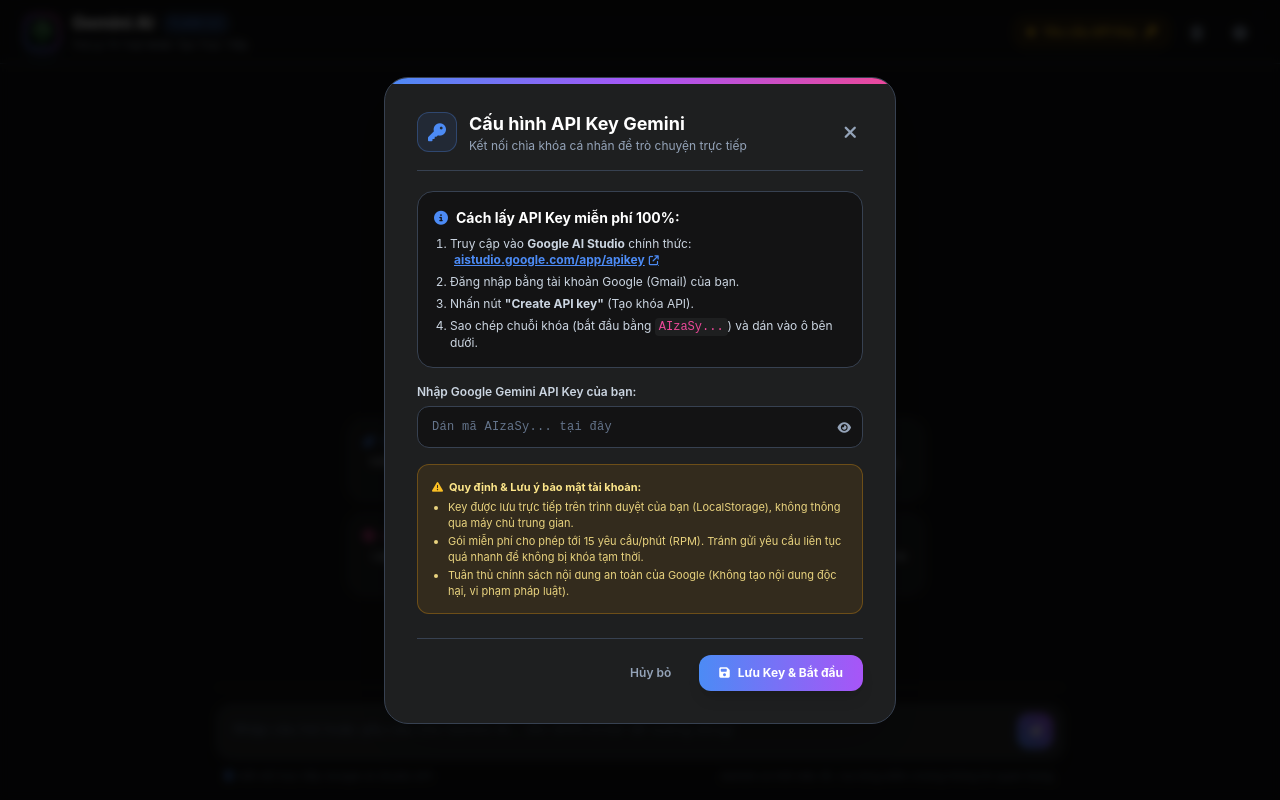
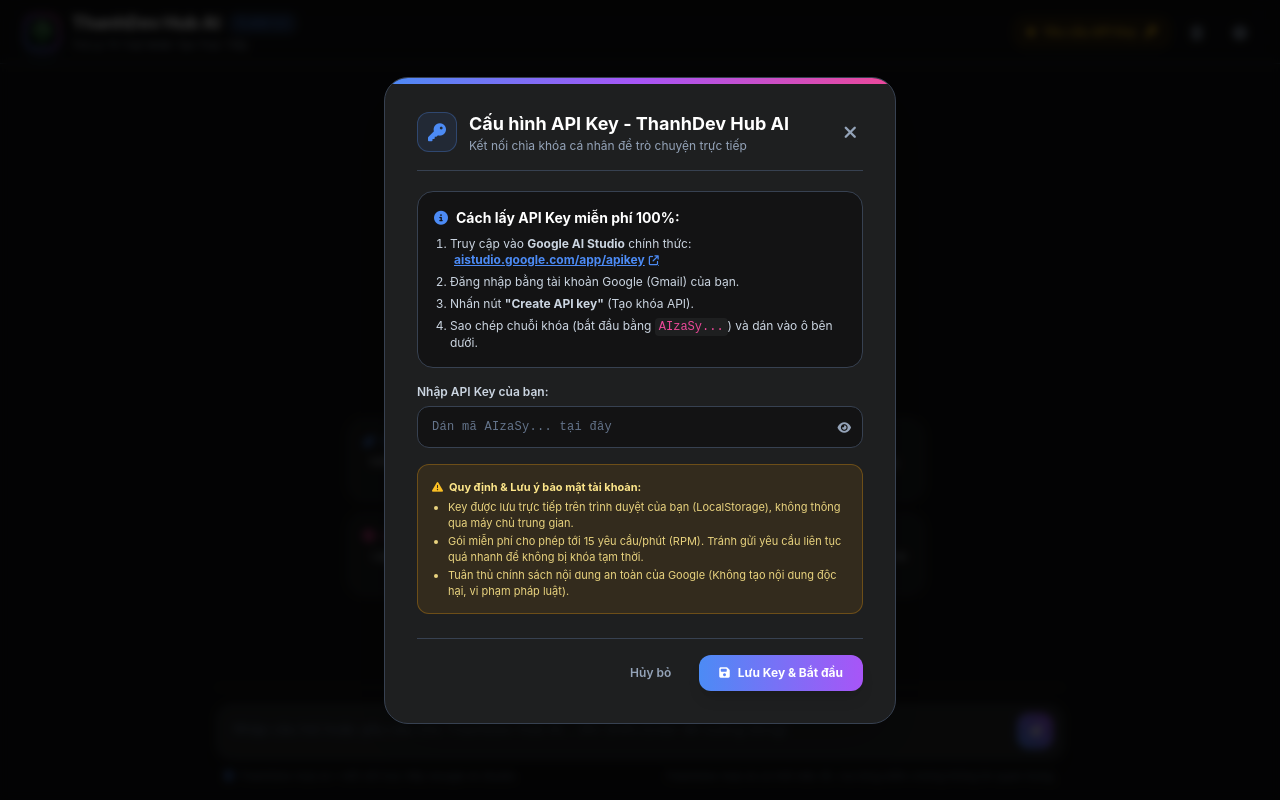
Before and after one commit to Nguyentrungthanhctut/Gemini_AI, a plain HTML site: page index.html in a window 1280 px wide. Drawn offline with nearby package versions, Linux system fonts and the light colour scheme.

```diff
--- a/index.html
+++ b/index.html
@@ -3,7 +3,7 @@
 <head>
     <meta charset="UTF-8">
     <meta name="viewport" content="width=device-width, initial-scale=1.0">
-    <title>Trợ Lý AI Gemini - Phiên Bản Trực Tiếp API</title>
+    <title>ThanhDev Hub AI - Trợ Lý Trí Tuệ Nhân Tạo</title>
 
     <!-- Favicon trên tab trình duyệt -->
     <link rel="icon" type="image/jpeg" href="./logo.jpg">
@@ -141,11 +141,11 @@
         <div class="flex items-center space-x-3">
             <!-- LOGO HEADER -->
             <div class="w-9 h-9 rounded-xl p-0.5 bg-gradient-to-tr from-gemini-blue via-gemini-purple to-gemini-pink shadow-lg shadow-gemini-blue/20 overflow-hidden flex-shrink-0">
-                <img src="./logo.jpg" alt="Logo" class="w-full h-full object-cover rounded-[10px]">
+                <img src="./logo.jpg" alt="ThanhDev Hub AI Logo" class="w-full h-full object-cover rounded-[10px]">
             </div>
             <div>
                 <div class="flex items-center space-x-2">
-                    <h1 class="font-extrabold text-lg text-white tracking-tight">Gemini AI</h1>
+                    <h1 class="font-extrabold text-lg text-white tracking-tight">ThanhDev Hub AI</h1>
                     <span class="text-[10px] bg-gemini-blue/20 text-gemini-blue border border-gemini-blue/40 px-2 py-0.5 rounded-full font-semibold uppercase">Flash 3.0</span>
                 </div>
                 <p class="text-[11px] text-slate-400">Trợ Lý Trí Tuệ Nhân Tạo Trực Tiếp</p>
@@ -186,12 +186,12 @@
                 <div id="welcome-screen" class="h-full flex flex-col items-center justify-center text-center space-y-6 py-8">
                     <!-- LOGO WELCOME SCREEN -->
                     <div class="w-20 h-20 rounded-3xl bg-gradient-to-tr from-gemini-blue via-gemini-purple to-gemini-pink p-0.5 shadow-xl gemini-border-glow overflow-hidden">
-                        <img src="./logo.jpg" alt="Logo" class="w-full h-full object-cover rounded-[22px]">
+                        <img src="./logo.jpg" alt="ThanhDev Hub AI Logo" class="w-full h-full object-cover rounded-[22px]">
                     </div>
 
                     <div class="max-w-md space-y-2">
                         <h2 class="text-2xl sm:text-3xl font-extrabold text-white">Xin chào! Tôi có thể giúp gì cho bạn?</h2>
-                        <p class="text-xs sm:text-sm text-slate-400">Trợ lý AI Gemini được kết nối trực tiếp với Google Gemini API. Hãy nhập API Key của bạn để bắt đầu hội thoại.</p>
+                        <p class="text-xs sm:text-sm text-slate-400">Trợ lý <strong>ThanhDev Hub AI</strong> được kết nối trực tiếp với Google AI API. Hãy nhập API Key của bạn để bắt đầu hội thoại.</p>
                     </div>
 
                     <!-- Prompt Suggestion Cards -->
@@ -242,7 +242,7 @@
                     <textarea
                         id="user-input"
                         rows="1"
-                        placeholder="Nhập câu hỏi hoặc yêu cầu cho Gemini AI... (Ấn Shift+Enter để xuống dòng)"
+                        placeholder="Nhập câu hỏi hoặc yêu cầu cho ThanhDev Hub AI... (Ấn Shift+Enter để xuống dòng)"
                         class="w-full bg-transparent text-slate-100 placeholder-slate-500 text-sm px-4 py-3.5 pr-14 focus:outline-none resize-none max-h-36 overflow-y-auto"
                         onkeydown="handleKeyDown(event)"
                         oninput="autoResizeTextarea(this)"
@@ -262,9 +262,9 @@
                 <div class="flex items-center justify-between text-[11px] text-slate-500 px-2 mt-2">
                     <span class="flex items-center space-x-1">
                         <i class="fa-solid fa-shield-halved text-gemini-blue"></i>
-                        <span>Kết nối trực tiếp Google AI Studio API</span>
+                        <span>ThanhDev Hub AI • Kết nối trực tiếp Google AI Studio</span>
                     </span>
-                    <span>Gemini có thể mắc lỗi. Vui lòng kiểm chứng thông tin quan trọng.</span>
+                    <span>ThanhDev Hub AI có thể mắc lỗi. Vui lòng kiểm chứng thông tin quan trọng.</span>
                 </div>
             </div>
 
@@ -284,7 +284,7 @@
                         <i class="fa-solid fa-key"></i>
                     </div>
                     <div>
-                        <h3 class="text-lg font-bold text-white">Cấu hình API Key Gemini</h3>
+                        <h3 class="text-lg font-bold text-white">Cấu hình API Key - ThanhDev Hub AI</h3>
                         <p class="text-xs text-slate-400">Kết nối chìa khóa cá nhân để trò chuyện trực tiếp</p>
                     </div>
                 </div>
@@ -315,7 +315,7 @@
 
                 <!-- Input Key Box -->
                 <div>
-                    <label class="block text-xs font-semibold text-slate-300 mb-1.5">Nhập Google Gemini API Key của bạn:</label>
+                    <label class="block text-xs font-semibold text-slate-300 mb-1.5">Nhập API Key của bạn:</label>
                     <div class="relative">
                         <input
                             type="password"
@@ -371,7 +371,7 @@
             </div>
 
             <div class="text-xs text-slate-300 space-y-3 max-h-80 overflow-y-auto pr-1">
-                <p><strong>1. Mô hình sử dụng:</strong> Trợ lý ứng dụng mô hình AI tiên tiến <code>gemini-3-flash-preview</code> cho tốc độ phản hồi cực nhanh và khả năng suy luận mạnh mẽ.</p>
+                <p><strong>1. Mô hình sử dụng:</strong> <strong>ThanhDev Hub AI</strong> ứng dụng mô hình AI tiên tiến <code>gemini-3-flash-preview</code> cho tốc độ phản hồi cực nhanh và khả năng suy luận mạnh mẽ.</p>
                 <p><strong>2. An toàn dữ liệu:</strong> Khóa API của bạn được lưu hoàn toàn cục bộ trên thiết bị của bạn. Bạn có thể xóa bất kỳ lúc nào bằng cách xóa bộ nhớ trang web.</p>
                 <p><strong>3. Tránh vi phạm tài khoản:</strong> Đảm bảo không chia sẻ khóa API công khai và tuân thủ giới hạn lượt gọi API free tier của Google AI Studio.</p>
             </div>
@@ -594,7 +594,7 @@
             const apiUrl = `https://generativelanguage.googleapis.com/v1beta/models/${modelName}:generateContent?key=${apiKey}`;
 
             // Prepare Payload in standard Gemini format
-            const systemPrompt = "Bạn là trợ lý AI thông minh, thân thiện và chính xác. Trả lời bằng tiếng Việt một cách rõ ràng, mạch lạc, sử dụng định dạng Markdown hợp lý.";
+            const systemPrompt = "Bạn là ThanhDev Hub AI — trợ lý AI thông minh, thân thiện và chính xác. Trả lời bằng tiếng Việt một cách rõ ràng, mạch lạc, sử dụng định dạng Markdown hợp lý.";
 
             // Format history for API payload format
             const formattedContents = chatHistory.map(msg => ({
@@ -699,12 +699,12 @@
                         </div>
                     `;
                 } else {
-                    // Gemini AI Message Bubble with Rendered Markdown & Custom Logo Avatar
+                    // ThanhDev Hub AI Message Bubble with Rendered Markdown & Custom Logo Avatar
                     const renderedMarkdown = marked.parse(text);
 
                     messageRow.innerHTML = `
                         <div class="w-8 h-8 rounded-full p-0.5 bg-gradient-to-tr from-gemini-blue via-gemini-purple to-gemini-pink flex-shrink-0 shadow-md mt-1 overflow-hidden">
-                            <img src="./logo.jpg" alt="AI" class="w-full h-full object-cover rounded-full">
+                            <img src="./logo.jpg" alt="ThanhDev Hub AI" class="w-full h-full object-cover rounded-full">
                         </div>
                         <div class="max-w-[88%] sm:max-w-[82%] bg-gemini-card border border-gemini-border text-slate-200 px-4 sm:px-5 py-3.5 rounded-2xl rounded-tl-none shadow-md prose prose-invert">
                             ${renderedMarkdown}
@@ -763,10 +763,10 @@
             loadingRow.className = "flex justify-start items-start space-x-3";
             loadingRow.innerHTML = `
                 <div class="w-8 h-8 rounded-full p-0.5 bg-gradient-to-tr from-gemini-blue via-gemini-purple to-gemini-pink flex-shrink-0 shadow-md mt-1 animate-pulse overflow-hidden">
-                    <img src="./logo.jpg" alt="AI" class="w-full h-full object-cover rounded-full">
+                    <img src="./logo.jpg" alt="ThanhDev Hub AI" class="w-full h-full object-cover rounded-full">
                 </div>
                 <div class="bg-gemini-card border border-gemini-border text-slate-400 px-4 py-3 rounded-2xl rounded-tl-none shadow-md flex items-center space-x-2">
-                    <span class="text-xs font-medium">Gemini đang suy nghĩ</span>
+                    <span class="text-xs font-medium">ThanhDev Hub AI đang suy nghĩ</span>
                     <div class="flex space-x-1">
                         <div class="w-1.5 h-1.5 bg-gemini-blue rounded-full dot-1"></div>
                         <div class="w-1.5 h-1.5 bg-gemini-purple rounded-full dot-2"></div>
```
